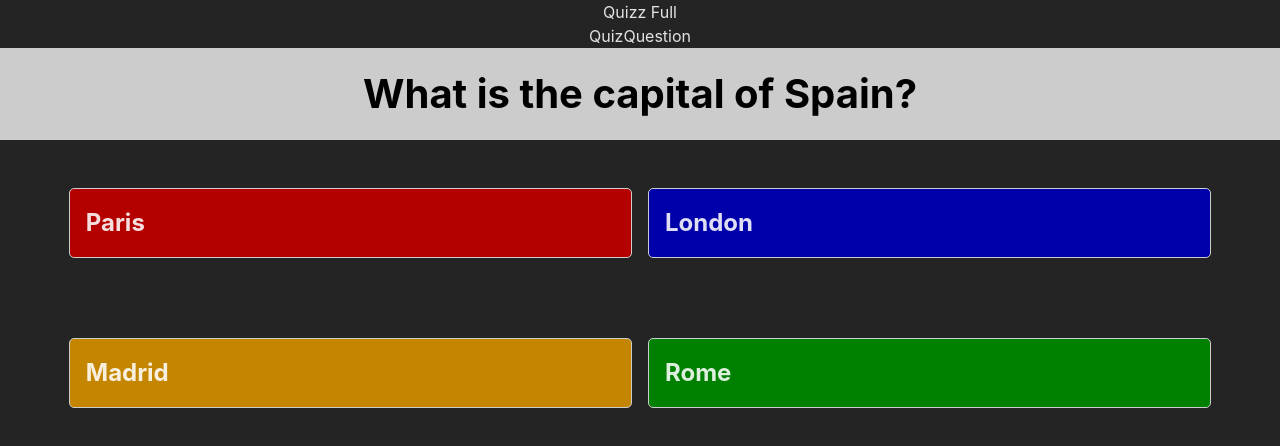
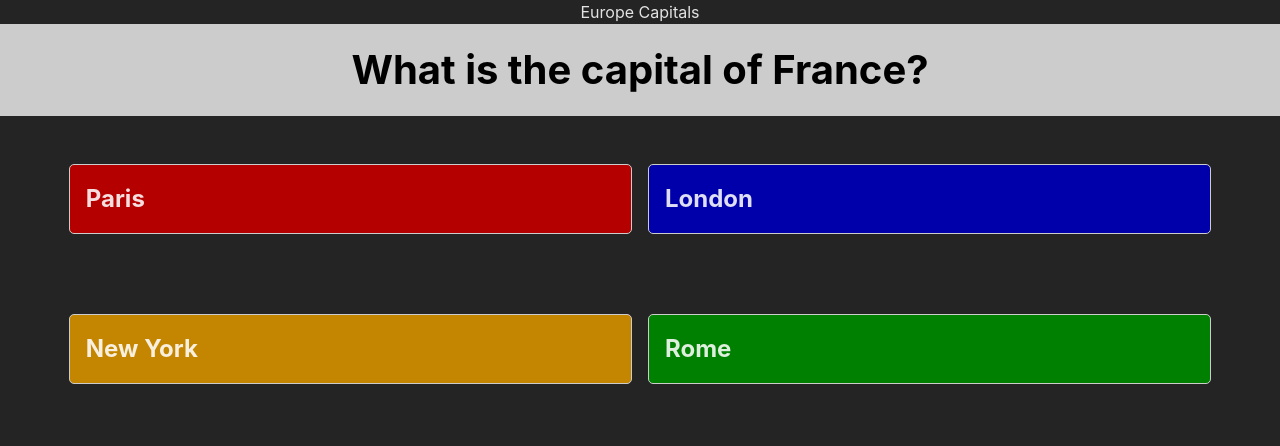
Before and after one commit to Fgarcia584/M1_VueJs, a Vue app in the folder kahoot_like/: page / in a window 1280 px wide. Shown: the top 446 px of the page. Built offline with nearby package versions, Linux system fonts and the light colour scheme.

Commit message:
split code into components + add vue router

```diff
--- a/kahoot_like/package.json
+++ b/kahoot_like/package.json
@@ -10,7 +10,8 @@
   },
   "dependencies": {
     "pinia": "^2.1.7",
-    "vue": "^3.4.19"
+    "vue": "^3.4.19",
+    "vue-router": "^4.3.0"
   },
   "devDependencies": {
     "@vitejs/plugin-vue": "^5.0.4",
--- a/kahoot_like/src/components/Quiz/QuizCard.vue
+++ b/kahoot_like/src/components/Quiz/QuizCard.vue
@@ -2,12 +2,17 @@
 import { answer } from '../../types';
 
 const props = defineProps<answer>();
+const emit = defineEmits(['submitAnswer']);
+
+const SubmitAnswer = () => {
+  emit('submitAnswer', props.correct);
+};
 
 </script>
 
 <template>
   <div>
-    <div class="answer" :id="props.id as unknown as string">
+    <div class="answer" :id="props.id as unknown as string" @click="SubmitAnswer">
       <div>{{ props.text }}</div>
     </div>
   </div>
--- a/kahoot_like/src/components/Quiz/QuizFull.vue
+++ b/kahoot_like/src/components/Quiz/QuizFull.vue
@@ -4,20 +4,31 @@ import { useQuestionsStore } from '../../store'
 import QuizQuestion from './QuizQuestion.vue';
 
 const questionsStore = useQuestionsStore();
-const currentQuestion = ref(1);
+const currentQuestion = ref(0);
+const score = ref(0);
+const submitAnswer = (answer: boolean) => {
+    console.log( "QuizFull :",  answer);
+    if (answer) {
+        score.value += 1;
+    }
+    currentQuestion.value += 1;
+};
 </script>
 
 <template>
     <div>
-        <h1>Quizz Full</h1>
+        <h1>{{ questionsStore.quizz.title }}</h1>
         <div class="quiz-container">
             <div class="quiz-questions">
                 <div class="question" v-for="question in questionsStore.quizz.questions" :key="question.id"
                     :id="question.id as unknown as string">
                     <div v-if="question.id === currentQuestion">
-                        <QuizQuestion v-bind="question"/>
+                        <QuizQuestion v-bind="question" @submitAnswer="answer => submitAnswer(answer)"/>
                     </div>
                 </div>
+            </div>
+            <div v-if="currentQuestion >= questionsStore.quizz.questions.length">
+                <h1>Score: {{ score }} / {{questionsStore.quizz.questions.length}}</h1>
             </div>
         </div>
     </div>
--- a/kahoot_like/src/components/Quiz/QuizQuestion.vue
+++ b/kahoot_like/src/components/Quiz/QuizQuestion.vue
@@ -3,18 +3,22 @@ import { question } from '../../types';
 import QuizCard from './QuizCard.vue';
 
 const props = defineProps<question>();
+const emit = defineEmits(['submitAnswer']);
+
+const submitAnswer = (answer: boolean) => {
+    emit('submitAnswer', answer);
+};
 
 </script>
 
 <template>
     <div>
-        <h1>QuizQuestion</h1>
         <div class="question-title">{{ props.title }}</div>
 
         <div class="answers-container">
             <div class="question-answers">
                 <div class="answer" v-for="answer in props.answers" :key="answer.id">
-                    <QuizCard v-bind="answer"/>
+                    <QuizCard v-bind="answer" @submitAnswer="answer => submitAnswer(answer)"/>
                 </div>
             </div>
         </div>
--- /dev/null
+++ b/kahoot_like/src/router.ts
@@ -0,0 +1,4 @@
+import Vue from 'vue'
+import VueRouter from 'vue-router'
+
+Vue.use(VueRouter)
--- a/kahoot_like/src/store.ts
+++ b/kahoot_like/src/store.ts
@@ -3,6 +3,8 @@ import { ref } from "vue"
 
 export const useQuestionsStore = defineStore('questions', () => {
     const quizz = ref({
+        id: 0,
+        title: "Europe Capitals",
         questions: [
             {
                 id: 0,
```
Also changed, not shown: 1 other file (tests, documents, lock files or other folders).
